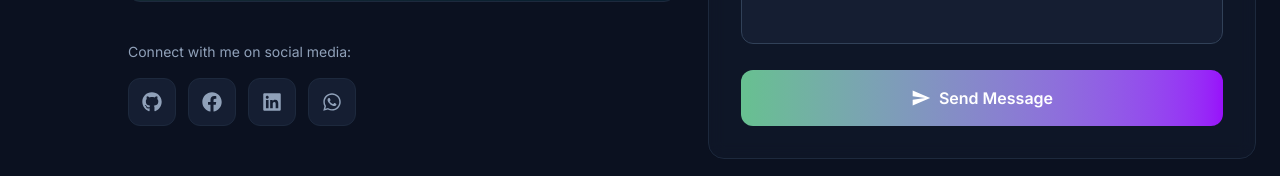
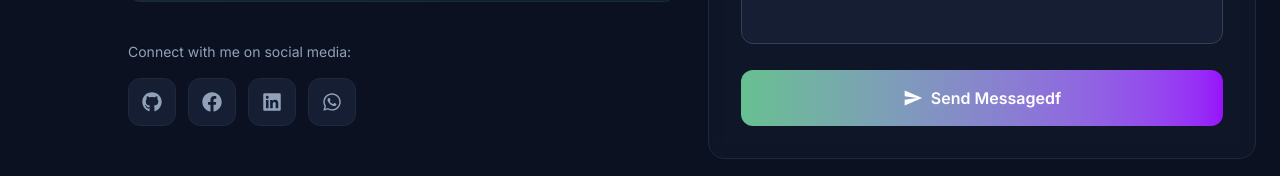
Before and after one commit to hakimcolor/MY-Portfolio-site-hakimcolor, a Next.js app: page / in a window 1280 px wide. Shown: the part 5177-5353 px from the top of the page. Built offline with nearby package versions, Linux system fonts and the light colour scheme.

Commit message:
i add some  thing the contact section

```diff
--- a/src/components/Contact.jsx
+++ b/src/components/Contact.jsx
@@ -336,7 +336,7 @@ export default function Contact() {
                   ) : (
                     <>
                       <MdSend className="text-xl" />
-                      Send Message
+                      Send Messagedf
                     </>
                   )}
                 </motion.button>
```
